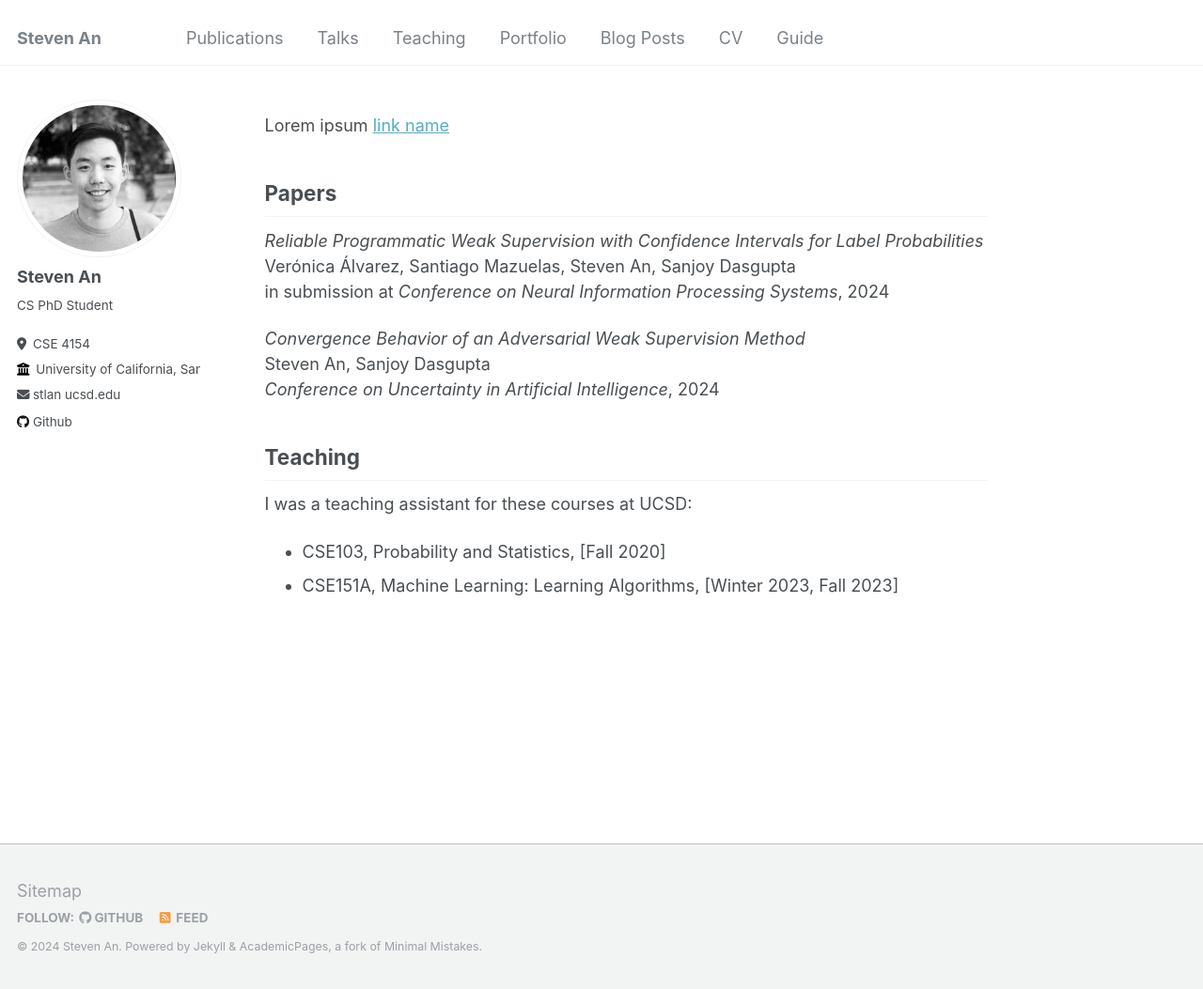
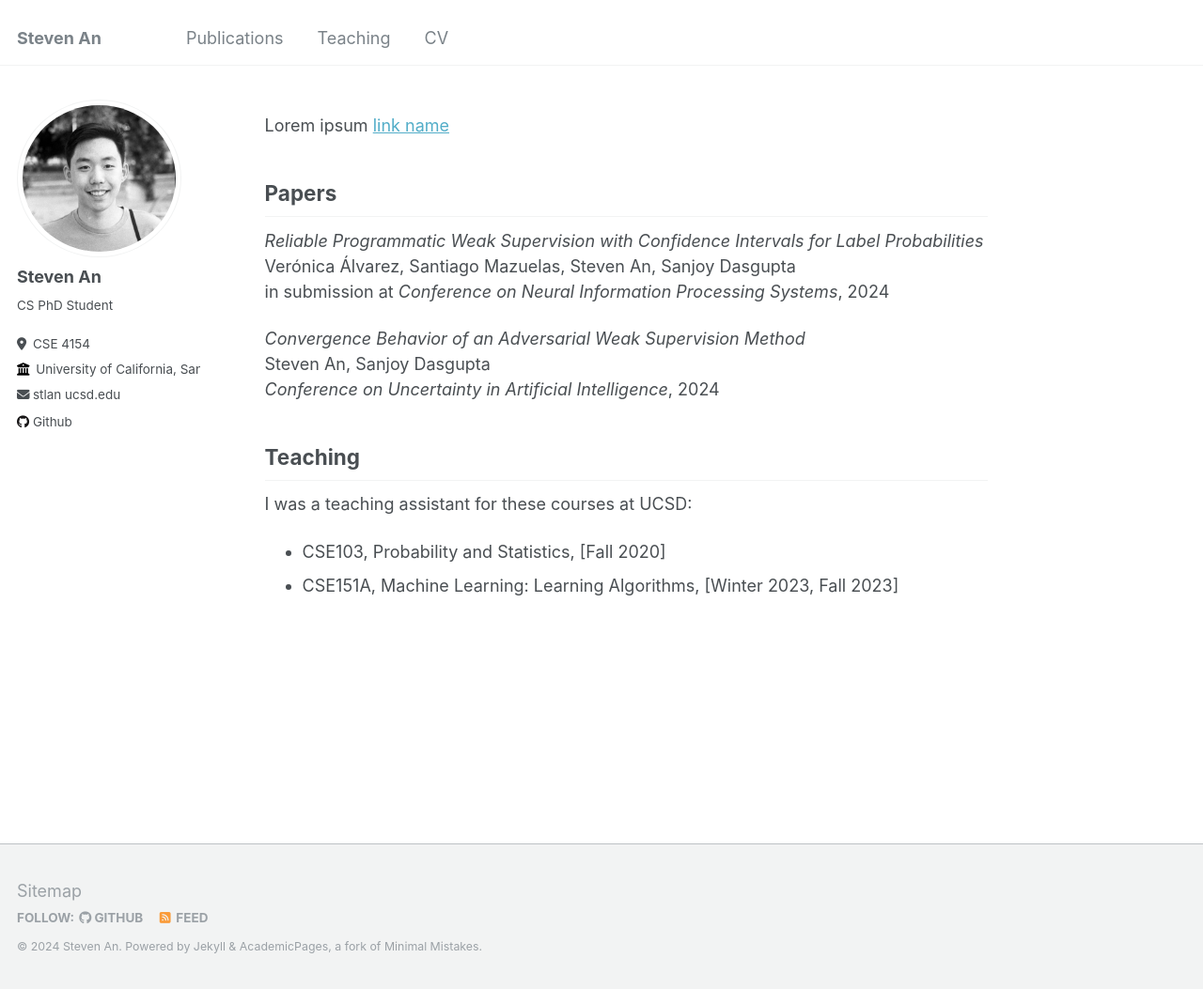
Before and after one commit to stevenan5/stevenan5.github.io, a Jekyll site: the page built from _pages/about.md, in a window 1280 px wide and 1053 px high. Shown: the whole window at 94% size. Built offline with Jekyll 4.4.1, drawn with Linux system fonts in a browser that asks for light colours.

Commit message:
update navigation

```diff
--- a/_data/navigation.yml
+++ b/_data/navigation.yml
@@ -1,22 +1,10 @@
 # main links links
 main:
   - title: "Publications"
-    url: /publications/
-
-  - title: "Talks"
-    url: /talks/
+    url: /#Publications/
 
   - title: "Teaching"
-    url: /teaching/
-
-  - title: "Portfolio"
-    url: /portfolio/
-
-  - title: "Blog Posts"
-    url: /year-archive/
+    url: /#Teaching/
 
   - title: "CV"
     url: /cv/
-
-  - title: "Guide"
-    url: /markdown/
```
